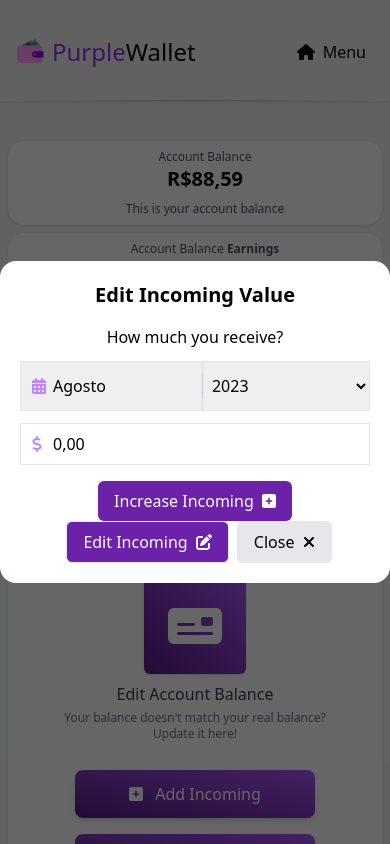
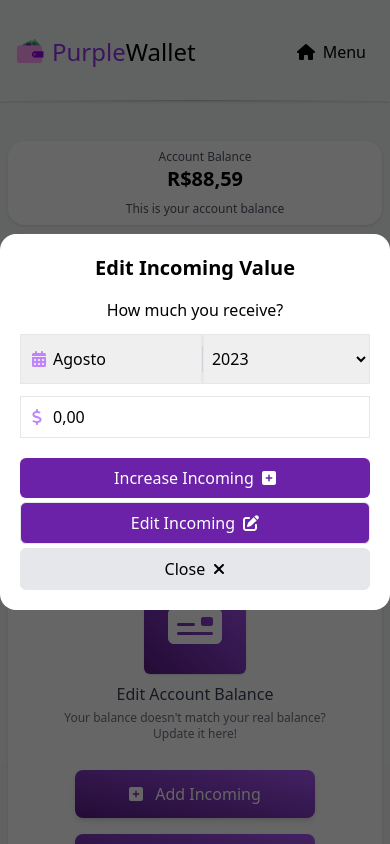
Before and after one commit to MrVitor0/BudgetBloom, a Vue app: page /banking in a window 390 px wide. Both pictures are taken after a click on the link "Add Incoming". Shown: the top 844 px of the page. Built offline with nearby package versions, Linux system fonts and the light colour scheme; data requests are answered from the project's data file.

Commit message:
DPT-053 <feat> Mobile Visual Fixes

```diff
--- a/src/components/modal/banking/addExpanseValue.vue
+++ b/src/components/modal/banking/addExpanseValue.vue
@@ -27,19 +27,19 @@
             </div>
             <div class="mt-4">
                 <button
-                    class="bg-purple-800 text-white px-4 py-2 rounded-md  hover:bg-purple-700"
+                    class="bg-purple-800 text-white px-4 py-2 rounded-md w-full mt-1 md:mt-0 md:w-auto hover:bg-purple-700"
                     @click="submitInput(false)"
                 >
-                    Save  <FontAwesomeIcon class="pl-1" icon="save" />
-                </button>
+                    Increase Expenses  <FontAwesomeIcon class="pl-1" icon="save" />
+                </button><br class="md:hidden" />
                 <button
-                    class="ml-2 border text-white px-4 py-2 rounded-md bg-purple-800 hover:bg-purple-800"
+                    class="md:ml-2 border text-white px-4 py-2 w-full mt-1 md:mt-0 md:w-auto rounded-md bg-purple-800 hover:bg-purple-800"
                     @click="submitInput(true)"
                 >
                      Edit Expanses <FontAwesomeIcon class="pl-1" icon="edit" />
-                </button>
+                </button><br class="md:hidden" />
                 <button
-                    class="ml-2 border px-4 py-2 rounded-md bg-gray-200 hover:bg-gray-300"
+                    class="md:ml-2 border px-4 py-2 w-full mt-1 md:mt-0 md:w-auto rounded-md bg-gray-200 hover:bg-gray-300"
                     @click="hideModal"
                 >
                     Close <FontAwesomeIcon class="pl-1" icon="times" />
--- a/src/components/modal/banking/addIncomingValue.vue
+++ b/src/components/modal/banking/addIncomingValue.vue
@@ -27,19 +27,20 @@
             </div>
             <div class="mt-4">
                 <button
-                    class="bg-purple-800 text-white px-4 py-2 rounded-md  hover:bg-purple-700"
+                    class="bg-purple-800 text-white px-4 py-2 w-full mt-1 md:mt-0 md:w-auto rounded-md  hover:bg-purple-700"
                     @click="submitInput(false)"
                 >
                     Increase Incoming  <FontAwesomeIcon class="pl-1" icon="plus-square" />
                 </button>
+                <br class="md:hidden" />
                 <button
-                    class="ml-2 border text-white px-4 py-2 rounded-md bg-purple-800 hover:bg-purple-800"
+                    class="md:ml-2 border text-white px-4 py-2 w-full mt-1 md:mt-0 md:w-auto rounded-md bg-purple-800 hover:bg-purple-800"
                     @click="submitInput(true)"
                 >
                      Edit Incoming <FontAwesomeIcon class="pl-1" icon="edit" />
-                </button>
+                </button> <br class="md:hidden" />
                 <button
-                    class="ml-2 border px-4 py-2 rounded-md bg-gray-200 hover:bg-gray-300"
+                    class="md:ml-2 border px-4 py-2 w-full mt-1 md:mt-0 md:w-auto rounded-md bg-gray-200 hover:bg-gray-300"
                     @click="hideModal"
                 >
                     Close <FontAwesomeIcon class="pl-1" icon="times" />
--- a/src/components/modal/banking/updateAccountBalance.vue
+++ b/src/components/modal/banking/updateAccountBalance.vue
@@ -18,13 +18,13 @@
             </div>
             <div class="mt-4">
                 <button
-                    class="bg-purple-800 text-white px-4 py-2 rounded-md  hover:bg-purple-700"
+                    class="bg-purple-800 text-white px-4 py-2 w-full mt-1 md:mt-0 md:w-auto rounded-md  hover:bg-purple-700"
                     @click="submitInput"
                 >
-                    Save  <FontAwesomeIcon class="pl-1" icon="save" />
+                    Edit Balance  <FontAwesomeIcon class="pl-1" icon="save" />
                 </button>
                 <button
-                    class="ml-2 border px-4 py-2 rounded-md bg-gray-200 hover:bg-gray-300"
+                    class="md:ml-2 border px-4 py-2 w-full mt-1 md:mt-0 md:w-auto rounded-md bg-gray-200 hover:bg-gray-300"
                     @click="hideModal"
                 >
                     Close <FontAwesomeIcon class="pl-1" icon="times" />
```
